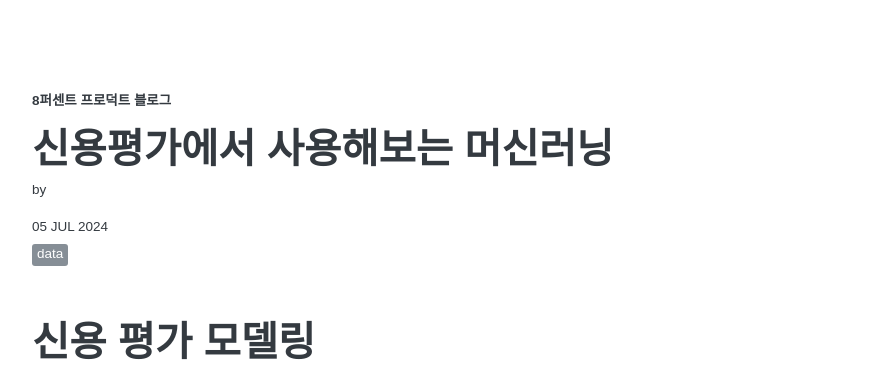
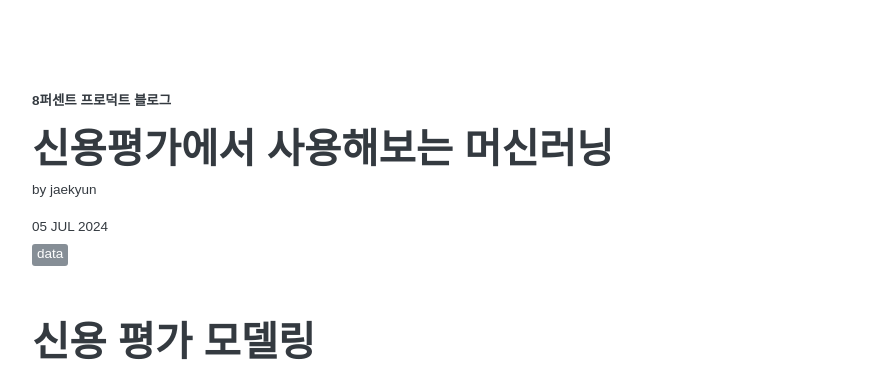
Before and after one commit to 8percent/8percent.github.io, a Jekyll site: the page built from _posts/2024-07-04-credit-scoring.md, in a window 1280 px wide and 900 px high. Shown: the top 375 px of the window, without its empty margins (194-1085 px from the left). Built offline with Jekyll 4.4.1, drawn with Linux system fonts in a browser that asks for light colours; some web fonts are replaced.

Commit message:
Update _config.yml

```diff
--- a/_config.yml
+++ b/_config.yml
@@ -78,7 +78,9 @@ authors:
   chaneol:
     name: chaneol
     display_name: Chaneol Park
-
+  jaekyun:
+    name: jaekyun
+    display_name: jaekyun
 #  facebook:         your-id
 #  youtubeUser:      your-id
 #  youtubeChannel:   your-id
```
